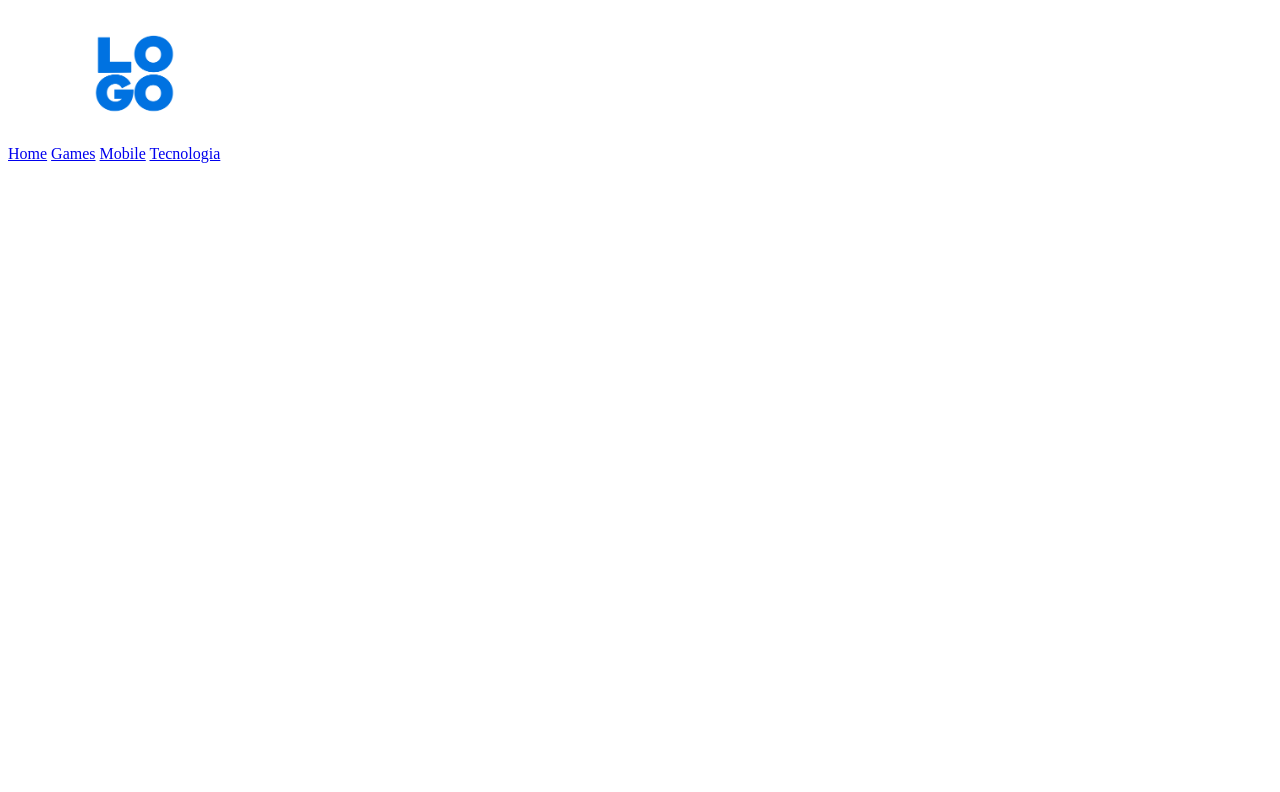
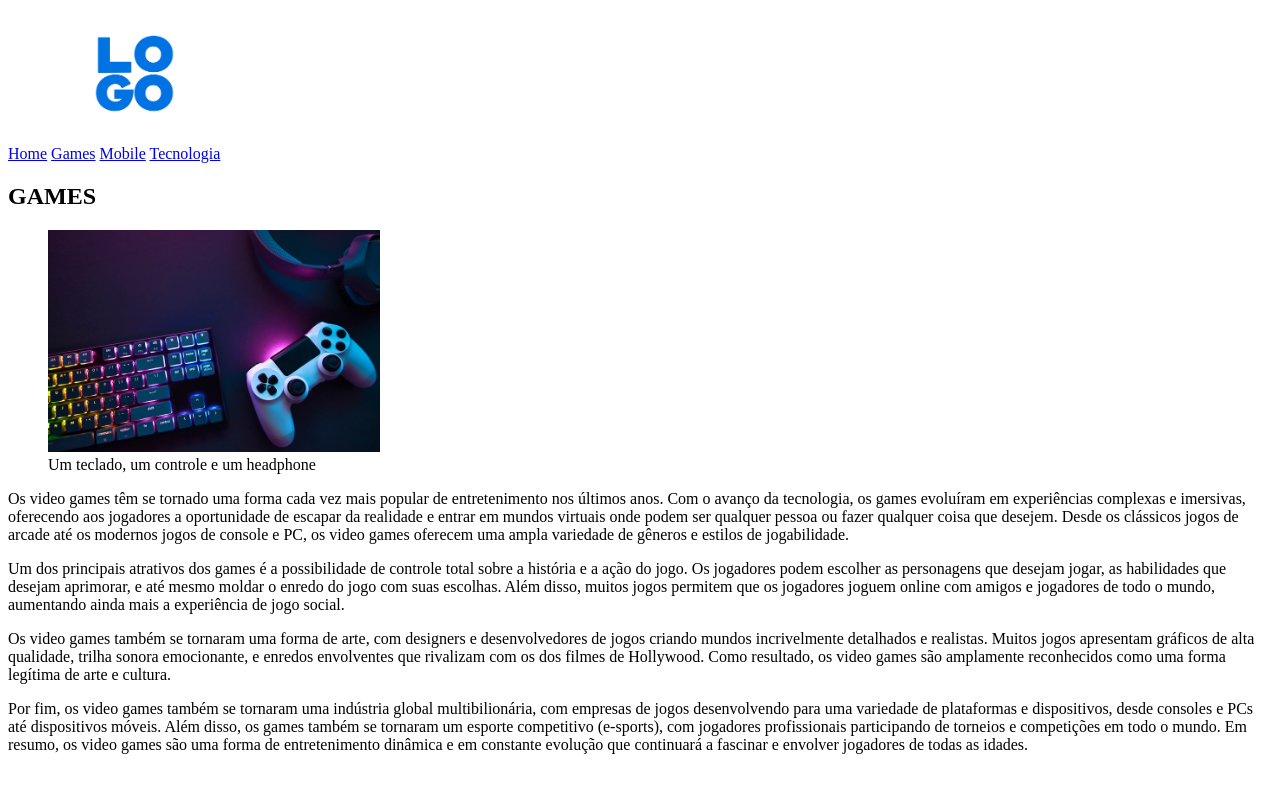
Before and after one commit to Nexio-Corp/CP2, a plain HTML site: page pages/games.html in a window 1280 px wide. Drawn offline with Linux system fonts and the light colour scheme.

Commit message:
Adicionada seção "conteúdo"

```diff
--- a/pages/games.html
+++ b/pages/games.html
@@ -16,6 +16,25 @@
             <a href="./tecnologia.html">Tecnologia</a>
         </nav>
     </header>
-
+    <section class="conteudo">
+        <div>
+            <h1>GAMES</h1>
+            <figure>
+                <img src="/img/games.png" alt="Games" width="28%">
+                <figcaption>Um teclado, um controle e um headphone</figcaption>
+            </figure>
+            <p>
+                Os video games têm se tornado uma forma cada vez mais popular de entretenimento nos últimos anos. Com o avanço da tecnologia, os games evoluíram em experiências complexas e imersivas, oferecendo aos jogadores a oportunidade de escapar da realidade e entrar em mundos virtuais onde podem ser qualquer pessoa ou fazer qualquer coisa que desejem. Desde os clássicos jogos de arcade até os modernos jogos de console e PC, os video games oferecem uma ampla variedade de gêneros e estilos de jogabilidade.
+            </p>
+            <p>
+                Um dos principais atrativos dos games é a possibilidade de controle total sobre a história e a ação do jogo. Os jogadores podem escolher as personagens que desejam jogar, as habilidades que desejam aprimorar, e até mesmo moldar o enredo do jogo com suas escolhas. Além disso, muitos jogos permitem que os jogadores joguem online com amigos e jogadores de todo o mundo, aumentando ainda mais a experiência de jogo social.
+            </p>
+            <p>
+                Os video games também se tornaram uma forma de arte, com designers e desenvolvedores de jogos criando mundos incrivelmente detalhados e realistas. Muitos jogos apresentam gráficos de alta qualidade, trilha sonora emocionante, e enredos envolventes que rivalizam com os dos filmes de Hollywood. Como resultado, os video games são amplamente reconhecidos como uma forma legítima de arte e cultura.
+            </p>
+            <p>
+                Por fim, os video games também se tornaram uma indústria global multibilionária, com empresas de jogos desenvolvendo para uma variedade de plataformas e dispositivos, desde consoles e PCs até dispositivos móveis. Além disso, os games também se tornaram um esporte competitivo (e-sports), com jogadores profissionais participando de torneios e competições em todo o mundo. Em resumo, os video games são uma forma de entretenimento dinâmica e em constante evolução que continuará a fascinar e envolver jogadores de todas as idades.
+            </p>
+        </div>
 </body>
 </html>
```
